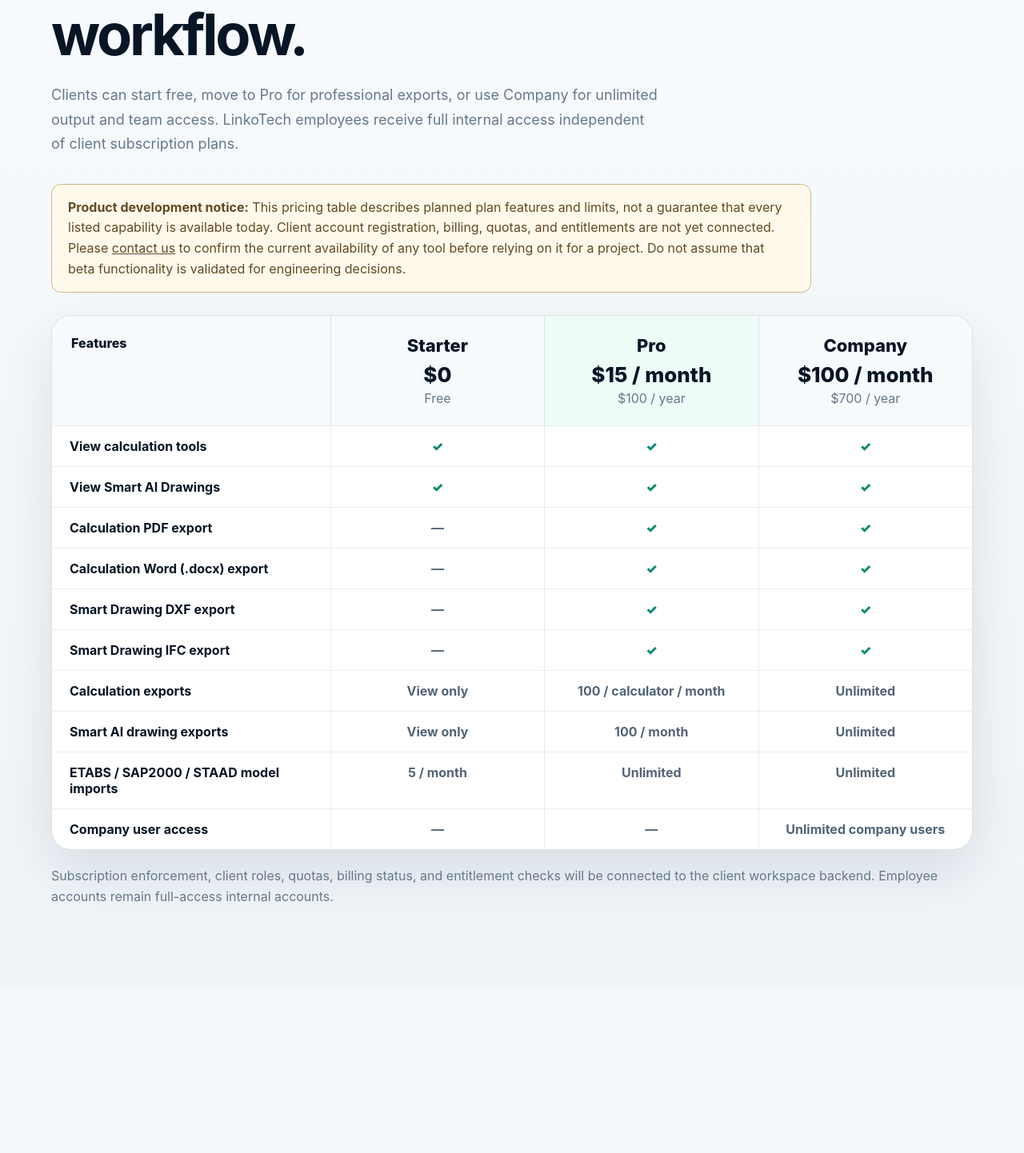
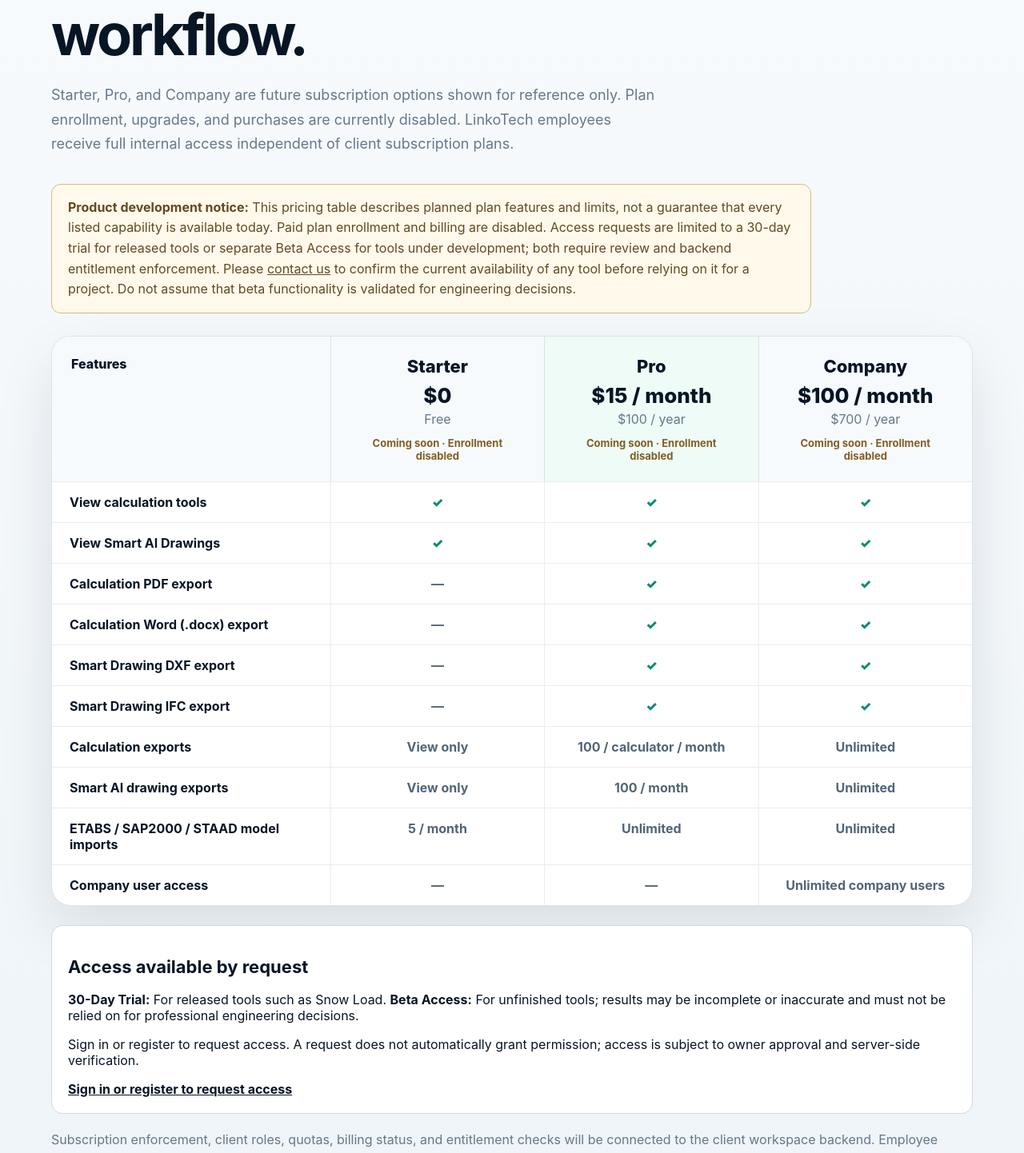
Before and after one commit to dehghoon/Main-website, a Next.js app: page /pricing in a window 1280 px wide. Shown: the part 303-1745 px from the top of the page at 80% size. Before the commit the page ends 1541 px from the top, so only its background shows below. Built offline with nearby package versions, Linux system fonts and the light colour scheme; no server answers.

Commit message:
Disable plan enrollment messaging and direct users to reviewed trial and beta requests

```diff
--- a/app/pricing/page.tsx
+++ b/app/pricing/page.tsx
@@ -23,19 +23,19 @@ export default function PricingPage() {
       <section style={{maxWidth:1180,margin:"0 auto"}}>
         <span className="eyebrow">Pricing</span>
         <h1 style={{fontSize:"clamp(42px,6vw,72px)",margin:"12px 0 14px",letterSpacing:"-.045em"}}>Plans for every engineering workflow.</h1>
-        <p style={{maxWidth:760,color:"#66788a",fontSize:18,lineHeight:1.7,marginBottom:34}}>Clients can start free, move to Pro for professional exports, or use Company for unlimited output and team access. LinkoTech employees receive full internal access independent of client subscription plans.</p>
-        <div role="note" style={{maxWidth:950,padding:"16px 20px",marginBottom:28,border:"1px solid #d5b985",borderRadius:12,background:"#fff9eb",color:"#614a21",lineHeight:1.6}}><strong>Product development notice:</strong> This pricing table describes planned plan features and limits, not a guarantee that every listed capability is available today. Client account registration, billing, quotas, and entitlements are not yet connected. Please <a href="/contact" style={{textDecoration:"underline"}}>contact us</a> to confirm the current availability of any tool before relying on it for a project. Do not assume that beta functionality is validated for engineering decisions.</div>
+        <p style={{maxWidth:760,color:"#66788a",fontSize:18,lineHeight:1.7,marginBottom:34}}>Starter, Pro, and Company are future subscription options shown for reference only. Plan enrollment, upgrades, and purchases are currently disabled. LinkoTech employees receive full internal access independent of client subscription plans.</p>
+        <div role="note" style={{maxWidth:950,padding:"16px 20px",marginBottom:28,border:"1px solid #d5b985",borderRadius:12,background:"#fff9eb",color:"#614a21",lineHeight:1.6}}><strong>Product development notice:</strong> This pricing table describes planned plan features and limits, not a guarantee that every listed capability is available today. Paid plan enrollment and billing are disabled. Access requests are limited to a 30-day trial for released tools or separate Beta Access for tools under development; both require review and backend entitlement enforcement. Please <a href="/contact" style={{textDecoration:"underline"}}>contact us</a> to confirm the current availability of any tool before relying on it for a project. Do not assume that beta functionality is validated for engineering decisions.</div>
 
         <div style={{display:"grid",gridTemplateColumns:"minmax(220px,1.3fr) repeat(3,minmax(170px,1fr))",border:"1px solid rgba(7,21,37,.12)",borderRadius:24,overflow:"hidden",background:"white",boxShadow:"0 28px 70px rgba(7,21,37,.10)"}}>
           <div style={{padding:24,background:"#f7fafc",fontWeight:800}}>Features</div>
-          {plans.map(plan => <div key={plan.name} style={{padding:24,textAlign:"center",background:plan.featured?"#eefbf7":"#f7fafc",borderLeft:"1px solid rgba(7,21,37,.10)"}}><div style={{fontWeight:850,fontSize:22}}>{plan.name}</div><div style={{fontWeight:850,fontSize:26,marginTop:8}}>{plan.price}</div><div style={{color:"#66788a",marginTop:4}}>{plan.cadence}</div></div>)}
+          {plans.map(plan => <div key={plan.name} style={{padding:24,textAlign:"center",background:plan.featured?"#eefbf7":"#f7fafc",borderLeft:"1px solid rgba(7,21,37,.10)"}}><div style={{fontWeight:850,fontSize:22}}>{plan.name}</div><div style={{fontWeight:850,fontSize:26,marginTop:8}}>{plan.price}</div><div style={{color:"#66788a",marginTop:4}}>{plan.cadence}</div><div aria-label={`${plan.name} enrollment unavailable`} style={{marginTop:12,fontSize:13,fontWeight:750,color:"#815e25"}}>Coming soon · Enrollment disabled</div></div>)}
           {rows.flatMap((row,ri)=>[
             <div key={`l-${ri}`} style={{padding:"15px 22px",borderTop:"1px solid rgba(7,21,37,.08)",fontWeight:650}}>{row[0]}</div>,
             ...row.slice(1).map((cell,ci)=><div key={`${ri}-${ci}`} style={{padding:"15px 18px",borderTop:"1px solid rgba(7,21,37,.08)",borderLeft:"1px solid rgba(7,21,37,.08)",textAlign:"center",fontWeight:cell==="✓"?900:650,color:cell==="✓"?"#0c8b72":"#526577"}}>{cell}</div>)
           ])}
         </div>
 
-        <p style={{marginTop:20,color:"#66788a",lineHeight:1.6}}>Subscription enforcement, client roles, quotas, billing status, and entitlement checks will be connected to the client workspace backend. Employee accounts remain full-access internal accounts.</p>
+        <section aria-label="Current access requests" style={{marginTop:24,padding:20,border:"1px solid #ccd8e0",borderRadius:14,background:"#fff"}}><h2 style={{fontSize:22}}>Access available by request</h2><p><strong>30-Day Trial:</strong> For released tools such as Snow Load. <strong>Beta Access:</strong> For unfinished tools; results may be incomplete or inaccurate and must not be relied on for professional engineering decisions.</p><p>Sign in or register to request access. A request does not automatically grant permission; access is subject to owner approval and server-side verification.</p><a href="/customer-login" style={{textDecoration:"underline",fontWeight:700}}>Sign in or register to request access</a></section><p style={{marginTop:20,color:"#66788a",lineHeight:1.6}}>Subscription enforcement, client roles, quotas, billing status, and entitlement checks will be connected to the client workspace backend. Employee accounts remain full-access internal accounts.</p>
       </section>
     </main>
   );
```
